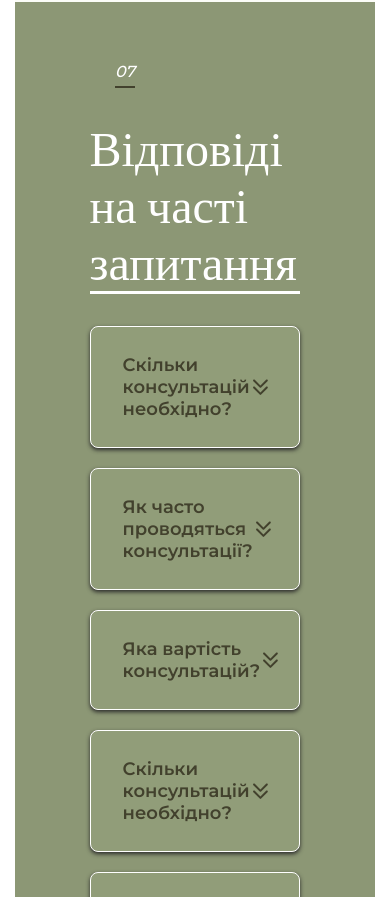
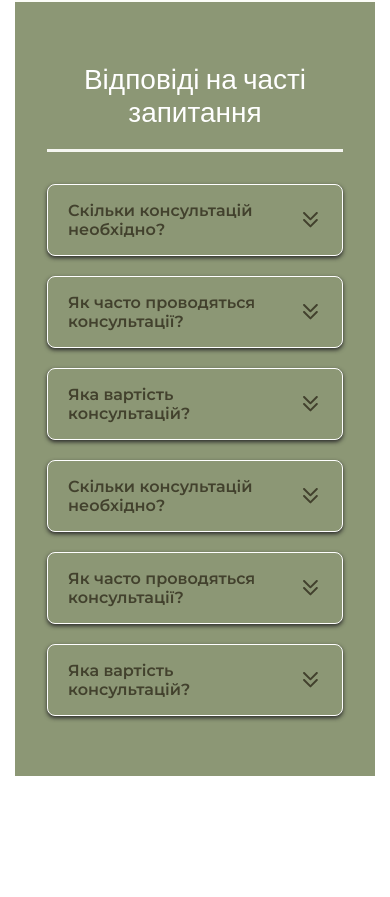
Before and after one commit to maxkulbako/psy_elvida, a React (Vite) app: page / in a window 390 px wide. Shown: the part 6647-7544 px from the top of the page. After the commit the page ends 7423 px from the top, so only its background shows below. Built offline with nearby package versions, Linux system fonts and the light colour scheme.

Commit message:
add faq tablet mobile

```diff
--- a/src/components/Questions_section/Questions.module.scss
+++ /dev/null
@@ -1,107 +0,0 @@
-.questions_container {
-  background-color: rgba(140, 151, 117, 1);
-  padding: 60px 100px;
-  display: flex;
-  flex-direction: column;
-
-  .page_number {
-    color: rgba(255, 255, 255, 1);
-    font-style: italic;
-    font-weight: 500;
-    font-size: 16px;
-    width: fit-content;
-    padding-bottom: 5px;
-    border-bottom: 2px solid rgba(66, 65, 45, 1);
-  }
-
-  .block_wrapper {
-    padding: 32px 0;
-    display: flex;
-    flex-direction: column;
-    align-items: center;
-    gap: 20px;
-    max-width: 720px;
-    align-self: center;
-  }
-
-  .title {
-    font-family: "Poiret One";
-    width: fit-content;
-    font-weight: 400;
-    font-size: 48px;
-    color: rgba(255, 255, 255, 1);
-    border-bottom: 3px solid rgba(255, 255, 255, 1);
-    margin-bottom: 12px;
-  }
-
-  .faq_wrapper {
-    .question {
-      padding: 16px 32px;
-      display: flex;
-      justify-content: space-between;
-      border: 0.5px solid rgba(255, 255, 255, 1);
-      border-radius: 8px;
-      box-shadow: 0 2px 4px 0;
-      backdrop-filter: blur(25px);
-      background-color: rgba(145, 157, 121, 1);
-      cursor: pointer;
-
-      h3 {
-        padding: 11px 0;
-        font-weight: 600;
-        font-size: 18px;
-        color: rgba(66, 65, 45, 1);
-      }
-    }
-
-    .answer_wrapper {
-      max-height: 0;
-      overflow: hidden;
-      transition: max-height 1.4s ease;
-
-      &.active {
-        max-height: 300px;
-        animation: fade 1s ease-in-out;
-      }
-    }
-
-    .answer {
-      margin-top: 20px;
-      padding: 16px 32px;
-      border: 0.5px solid rgba(255, 255, 255, 1);
-      border-radius: 8px;
-      box-shadow: 0 2px 4px 0;
-      backdrop-filter: blur(25px);
-      background-color: rgba(255, 255, 255, 1);
-      background-color: rgba(245, 246, 240, 1);
-
-      p {
-        font-weight: 400;
-        font-size: 16px;
-      }
-    }
-
-    .answer_title {
-      display: flex;
-      justify-content: space-between;
-      margin-bottom: 20px;
-
-      h3 {
-        font-weight: 600;
-        font-size: 18px;
-        color: rgba(66, 65, 45, 1);
-      }
-    }
-  }
-}
-
-@keyframes fade {
-  from {
-    opacity: 0;
-    transform: translateY(-10px);
-  }
-  to {
-    opacity: 1;
-    transform: translateY(0);
-  }
-}
--- /dev/null
+++ b/src/components/Questions_section/Questions.styles.ts
@@ -0,0 +1,89 @@
+import styled from "@emotion/styled";
+import { media, theme } from "../../styles/theme";
+import { StyledPageNumber } from "../Typography/PageNumber.styles";
+import ArrowDownIcon from "../../assets/arrow_down.svg";
+import ArrowUpIcon from "../../assets/arrow_up.svg";
+
+export const PageNumber = styled(StyledPageNumber)`
+  border-bottom: 2px solid #42412d;
+`;
+
+export const FaqWrapper = styled.div`
+  display: flex;
+  flex-direction: column;
+  align-items: center;
+  gap: 32px;
+  max-width: 720px;
+  align-self: center;
+`;
+
+export const FaqBlock = styled.div`
+  display: flex;
+  flex-direction: column;
+  align-items: center;
+  gap: 20px;
+  align-self: center;
+`;
+
+export const Question = styled.div`
+  padding: 16px 62px 16px 20px;
+  display: flex;
+  align-items: center;
+  position: relative;
+  border: 0.5px solid ${theme.colors.white};
+  border-radius: 8px;
+  box-shadow: 0 2px 4px 0;
+  backdrop-filter: blur(25px);
+  background-color: ${theme.colors.mainDarkBg};
+
+  &::before {
+    content: url(${ArrowDownIcon});
+    position: absolute;
+    right: 20px;
+    top: 50%;
+    transform: translateY(-50%);
+  }
+
+  h3 {
+    font-weight: 600;
+    font-size: 16px;
+    color: #42412d;
+  }
+
+  ${media.tablet} {
+    padding: 16px 32px;
+
+    h3 {
+      padding: 11px 0;
+      font-size: 18px;
+    }
+  }
+
+  ${media.desktop} {
+    cursor: pointer;
+  }
+`;
+
+export const AnswerWrapper = styled.div<{ isOpen: boolean }>`
+  max-height: ${({ isOpen }) => (isOpen ? "1000px" : "0")};
+  overflow: hidden;
+  transition: max-height 1.4s ease, padding 0.6s ease;
+  padding: ${({ isOpen }) => (isOpen ? "16px 0" : "0")};
+`;
+
+export const Answer = styled(Question)`
+  margin-top: 20px;
+  flex-direction: column;
+  align-items: flex-start;
+  background-color: ${theme.colors.mainLightBg};
+
+  &::before {
+    content: url(${ArrowUpIcon});
+    top: 35px;
+  }
+
+  p {
+    font-weight: 400;
+    font-size: 16px;
+  }
+`;
--- a/src/components/Questions_section/Questions.tsx
+++ b/src/components/Questions_section/Questions.tsx
@@ -1,7 +1,15 @@
-import styles from "./Questions.module.scss";
-import ArrowDownIcon from "../../assets/arrow_down.svg";
-import ArrowUpIcon from "../../assets/arrow_up.svg";
+import { SectionContainer } from "../Typography/SectionContainer";
+
 import { useState } from "react";
+import {
+  PageNumber,
+  Question,
+  AnswerWrapper,
+  Answer,
+  FaqWrapper,
+  FaqBlock,
+} from "./Questions.styles";
+import { SectionTitle } from "../Typography/Title";
 
 interface FaqItemProps {
   question: string;
@@ -15,29 +23,18 @@ interface FaqItemData {
   answer: string;
 }
 
-const FaqItem: React.FC<FaqItemProps> = ({
-  question,
-  answer,
-  isOpen,
-  toggle,
-}) => {
+const FaqItem = ({ question, answer, isOpen, toggle }: FaqItemProps) => {
   return (
-    <div className={styles.faq_wrapper}>
-      <div className={styles.question} onClick={toggle}>
+    <div>
+      <Question onClick={toggle}>
         <h3>{question}</h3>
-        <img src={ArrowDownIcon} alt="ArrowIcon" />
-      </div>
-      <div
-        className={`${styles.answer_wrapper} ${isOpen ? styles.active : ""}`}
-      >
-        <div className={styles.answer}>
-          <div className={styles.answer_title}>
+      </Question>
+      <AnswerWrapper isOpen={isOpen}>
+        <Answer>
           <h3>{question}</h3>
-            <img src={ArrowUpIcon} alt="ArrowIcon" />
-          </div>
           <p>{answer}</p>
-        </div>
-      </div>
+        </Answer>
+      </AnswerWrapper>
     </div>
   );
 };
@@ -83,10 +80,13 @@ export const Questions = () => {
   };
 
   return (
-    <div className={styles.questions_container}>
-      <p className={styles.page_number}>07</p>
-      <div className={styles.block_wrapper}>
-        <p className={styles.title}>Відповіді на часті запитання</p>
+    <SectionContainer background="green">
+      <PageNumber align="left">07</PageNumber>
+      <FaqWrapper>
+        <SectionTitle borderBottom="light">
+          Відповіді на часті запитання
+        </SectionTitle>
+        <FaqBlock>
           {faqItems.map((item, index) => (
             <FaqItem
               key={index}
@@ -96,7 +96,8 @@ export const Questions = () => {
               toggle={() => toggleAnswer(index)}
             />
           ))}
-      </div>
-    </div>
+        </FaqBlock>
+      </FaqWrapper>
+    </SectionContainer>
   );
 };
--- a/src/components/Typography/SectionContainer.ts
+++ b/src/components/Typography/SectionContainer.ts
@@ -1,12 +1,20 @@
 import styled from "@emotion/styled";
 import { media, theme } from "../../styles/theme";
+import { ThemesTitleWrapper } from "../Themes_section/Themes.styles";
 
-export const SectionContainer = styled.div`
+interface SectionContainerProps {
+  background?: "green" | null;
+}
+
+export const SectionContainer = styled.div<SectionContainerProps>`
   display: flex;
   flex-direction: column;
   gap: 32px;
   padding: 60px 32px;
-  background-color: ${theme.colors.mainLightBg};
+  background-color: ${(props) =>
+    props.background == "green"
+      ? theme.colors.mainDarkBg
+      : theme.colors.mainLightBg};
 
   ${media.desktop} {
     padding: 100px;
```
Lines whose indentation alone changed are shown as unchanged.
